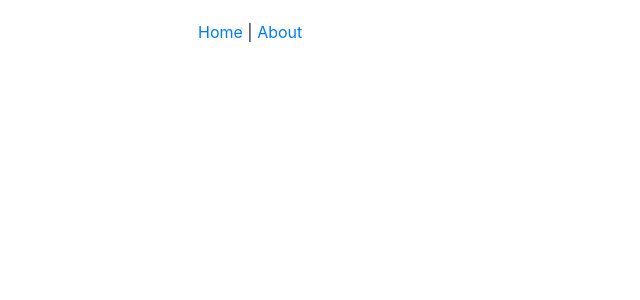
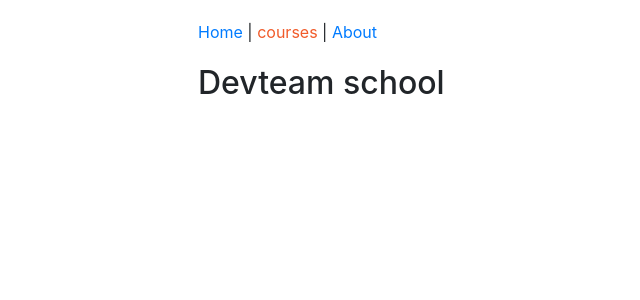
Before and after one commit to youssefelgamrani/react-redux-babel-webpack, a React app: page /courses in a window 1280 px wide. Shown: the top 300 px of the page, without its empty margins (32-672 px from the left). Built offline with nearby package versions, Linux system fonts and the light colour scheme.

Commit message:
add not found page

```diff
--- a/src/components/App.js
+++ b/src/components/App.js
@@ -1,15 +1,21 @@
 import React from "react";
-import { Route } from "react-router-dom";
+import { Route, Switch } from "react-router-dom";
 import HomePage from "./home/HomePage";
 import AboutPage from "./about/AboutPage";
 import Header from "./common/Header";
+import PageNotFound from "./PageNotFound";
+import CoursesPage from "./courses/CoursesPage";
 
 function App() {
   return (
     <div className="container-fluid">
       <Header />
-      <Route exact path="/" component={HomePage} />
-      <Route path="/about" component={AboutPage} />
+      <Switch>
+        <Route exact path="/" component={HomePage} />
+        <Route path="/about" component={AboutPage} />
+        <Route path="/courses" component={CoursesPage} />
+        <Route component={PageNotFound} />
+      </Switch>
     </div>
   );
 }
--- /dev/null
+++ b/src/components/PageNotFound.js
@@ -0,0 +1,9 @@
+import React from "react";
+
+export default function PageNotFound() {
+  return (
+    <div>
+      <h1>Oops! Page not found.</h1>
+    </div>
+  );
+}
--- a/src/components/common/Header.js
+++ b/src/components/common/Header.js
@@ -10,6 +10,10 @@ export default function Header() {
         Home
       </NavLink>
       {" | "}
+      <NavLink to="/courses" activeStyle={activeStyle}>
+        courses
+      </NavLink>
+      {" | "}
       <NavLink to="/about" activeStyle={activeStyle}>
         About
       </NavLink>
--- /dev/null
+++ b/src/components/courses/CoursesPage.js
@@ -0,0 +1,7 @@
+import React, { Component } from "react";
+
+export default class CoursesPage extends Component {
+  render() {
+    return <h2>Devteam school</h2>;
+  }
+}
```
